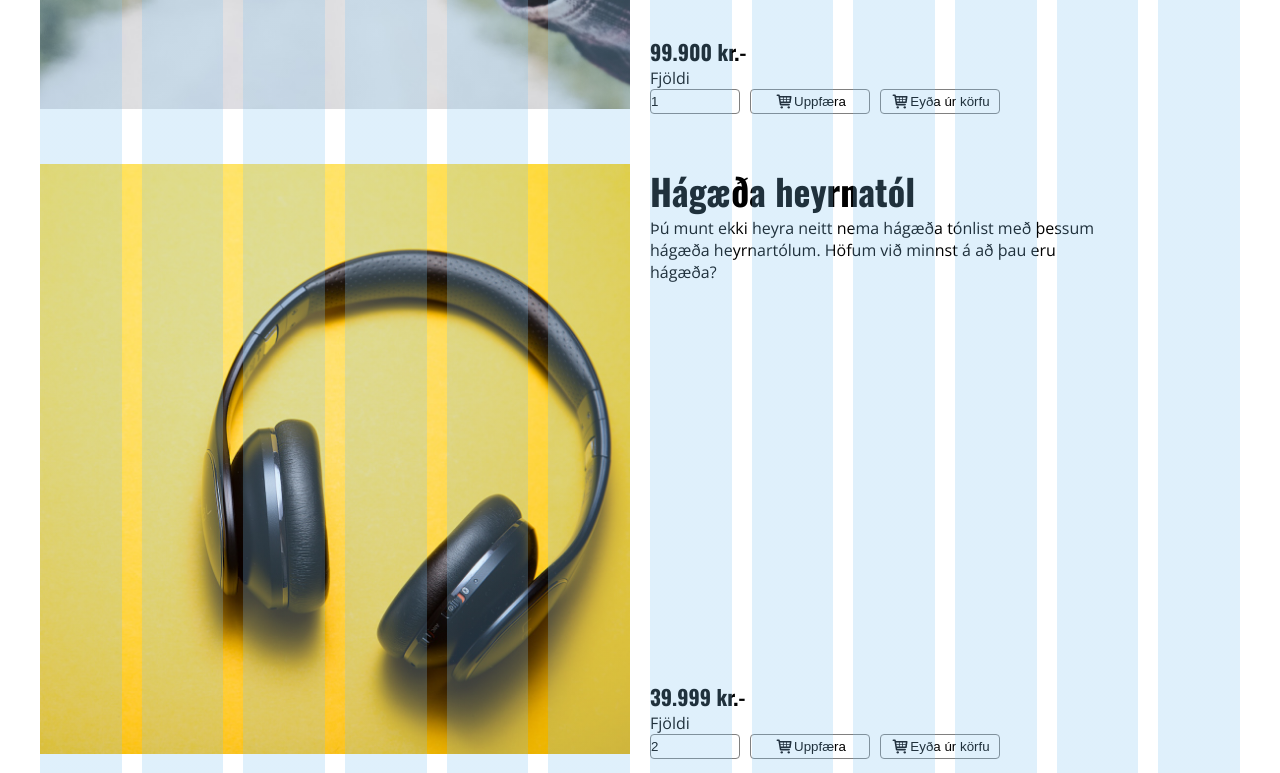
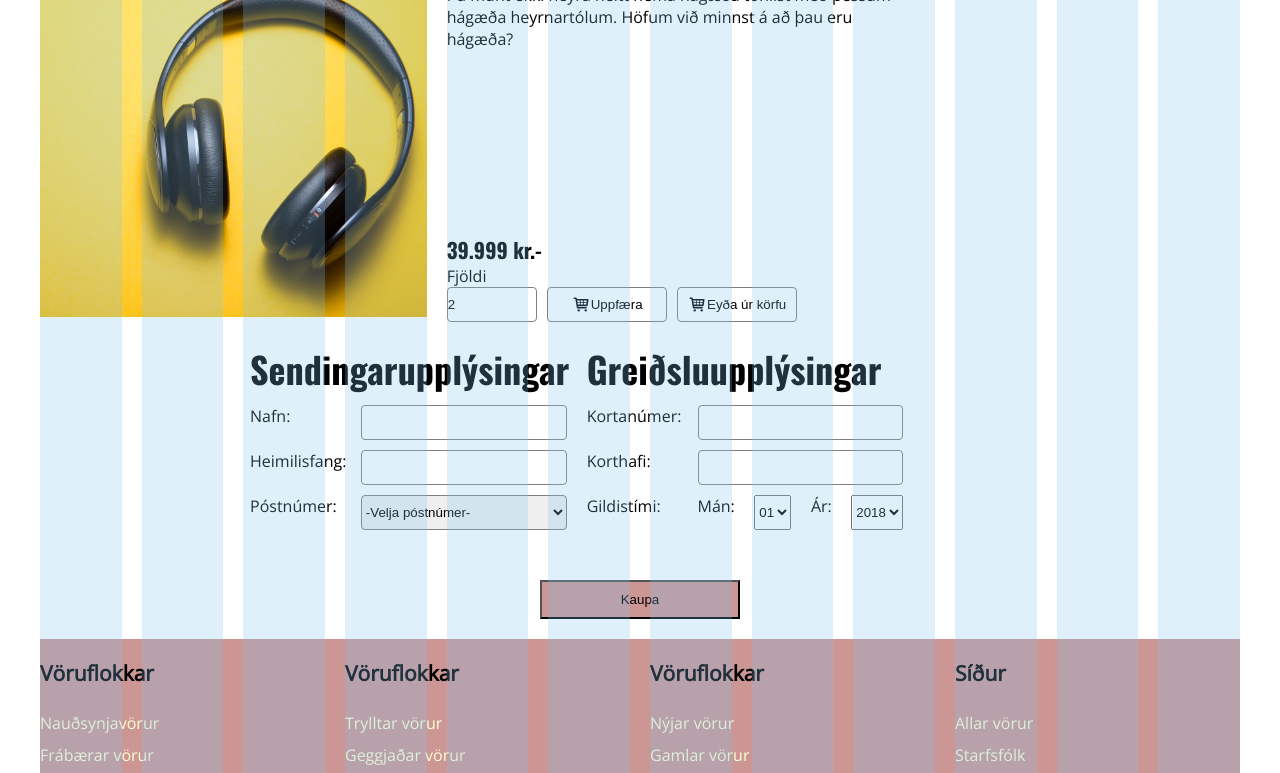
Before and after one commit to throstur78/TOL107G-H1, a website: page pages/cart.html in a window 1280 px wide. Shown: the part 691-1464 px from the top of the page. Drawn offline with nearby package versions, Linux system fonts and the light colour scheme; files that its build step writes are made by us from their sources.

Commit message:
Breytti col í colImage
Mynd á bara að ná yfir 4 dálka f. ofan 800 px.

```diff
--- a/pages/cart.html
+++ b/pages/cart.html
@@ -33,7 +33,7 @@
         <div class="cart">
 
             <div class="cart__row">
-                <div class="cart__col">
+                <div class="cart__colImage">
                     <img class="listImage" src="/img/watch.jpg">
                 </div>
                 <div class="cart__col">
@@ -46,7 +46,7 @@
                             <h3 class="textStrong">99.900 kr.-</h3>
                             <p class="textNormal">Fjöldi</p>
                             <div class="cart__nedstaflex">
-                                <input class="fjoldi" type="field" value="1">
+                                <input class="fjoldi" type="number" value="1">
                                 <button class="buttonKarfa">
                      <img class="checkout__image" src="/img/cart.svg" alt="Checkout">
                       <div class = "buttonKarfa__text">Uppfæra</div>
@@ -64,7 +64,7 @@
 
 
             <div class="cart__row">
-                <div class="cart__col">
+                <div class="cart__colImage">
                     <img class="listImage" src="/img/headphones.jpg">
                 </div>
                 <div class="cart__col">
@@ -76,7 +76,7 @@
                             <h3 class="textStrong">39.999 kr.-</h3>
                             <p class="textNormal">Fjöldi</p>
                             <div class="cart__nedstaflex">
-                                <input class="fjoldi" type="field" value="2">
+                                <input class="fjoldi" type="number" value="2">
                                 <button class="buttonKarfa">
                                         <img class="checkout__image" src="/img/cart.svg" alt="Checkout">
                               <div class = "buttonKarfa__text">Uppfæra</div>
--- a/scss/cart.scss
+++ b/scss/cart.scss
@@ -19,11 +19,20 @@
     }
 
     &__col {
-        padding-bottom: 50px;
+        padding-bottom: 20px;
         @include columns (12);
 
-        @media (min-width: 600px){
+        @media (min-width: 800px){
             @include columns(6);
+        }
+    }
+
+    &__colImage {
+        padding-bottom: 20px;
+        @include columns (12);
+
+        @media (min-width: 800px){
+            @include columns(4);
         }
     }
 
@@ -42,6 +51,7 @@
         flex-wrap: wrap;
         flex-direction: column;
         justify-content: flex-end;
+        padding-top: 20px;
 
     }
 
@@ -55,7 +65,7 @@
         justify-content: center;
         align-items: center;
         width: 120px;
-        height: 25px;
+        height: 35px;
         margin-left: 10px;
         background-color: transparent;
         border-radius: 4px;
@@ -69,7 +79,7 @@
 
     .fjoldi{
         width: 90px;
-        height: 25px;
+        height: 35px;
         border-radius: 4px;
         border: 1px;
         border: solid 0.5px;
@@ -82,6 +92,7 @@
     @media (max-width: $max-width - 1){
         padding-right: $gutter;
         padding-left: $gutter;
+        padding-top: $gutter;
     }
 
 
@@ -98,10 +109,10 @@
 
         }
 
-
     }
 
     &__col {
+        padding-bottom: $gutter;
         @include columns (12);
         @media (min-width: 800px){
             @include columns(12);
@@ -135,7 +146,7 @@
 
 .reiturinfo {
     width: 65%;
-    height: 25px;
+    height: 35px;
     margin-bottom: 10px;
     border-radius: 4px;
     border: solid 0.5px;
@@ -144,13 +155,13 @@
 
 
 label {
-    height: 25px;
+    height: 35px;
     margin-bottom: 10px;
 
 }
 
 select {
-    height: 25px;
+    height: 35px;
     margin-bottom: 5px;
 
 }
```
